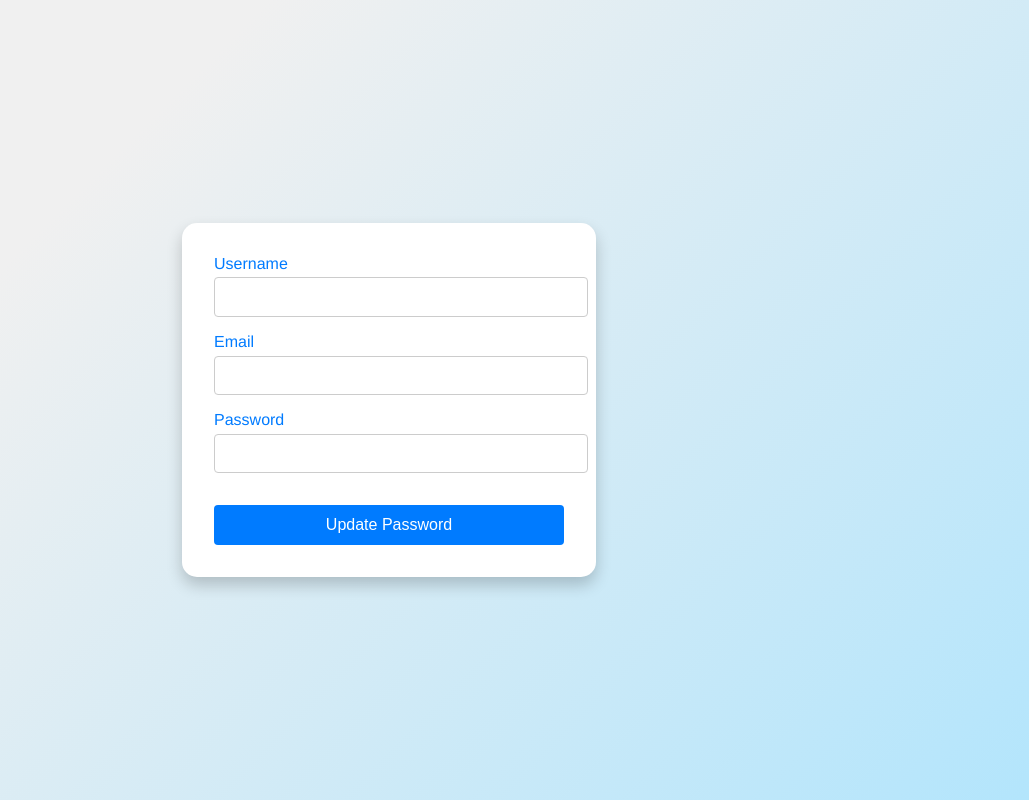
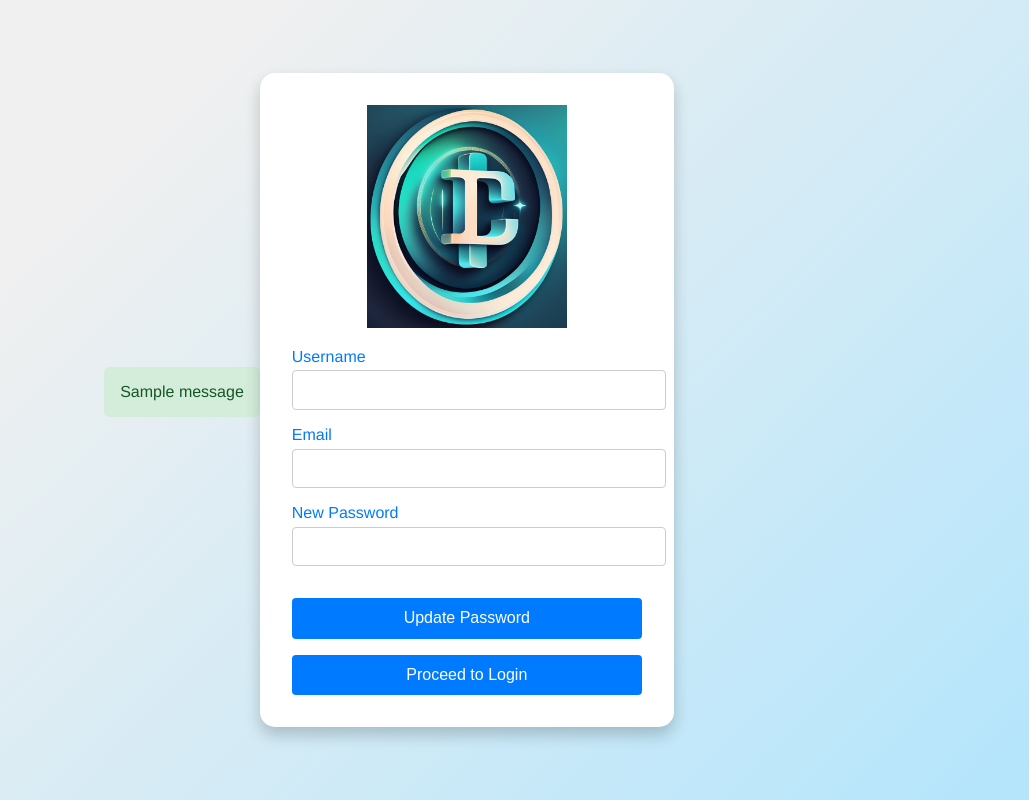
Before and after one commit to eugnes03/411-Final, a Flask app: page /update-password in a window 1280 px wide. Shown: the whole page, without its empty margins (251-1280 px from the left). Run offline with Flask 3, Linux system fonts and the light colour scheme; tables that the repository leaves empty hold one stand-in row (values such as "Sample post"); one stand-in notice (Sample message) is shown.

Commit message:
Add back to login button in update password and add logo to all pages

```diff
--- a/templates/create-account.html
+++ b/templates/create-account.html
@@ -20,6 +20,10 @@
     {% endwith %}
 
     <div class="login-container">
+        <div class="logo">
+            <img src="{{ url_for('static', filename='images/app-logo.JPG') }}" alt="loan Logo">
+        </div>
+
         <form action="/create-account" method="POST">
             <div class="every-input">
                 <label for="username">Username</label>
--- a/templates/update-password.html
+++ b/templates/update-password.html
@@ -6,7 +6,26 @@
     <link rel="stylesheet" href="{{ url_for('static', filename='styles.css') }}">
 </head>
 <body>
+    <!-- Display flash messages -->
+    {% with messages = get_flashed_messages(with_categories=true) %}
+    {% if messages %}
+    <div>
+        {% for category, message in messages %}
+        <div class="flash-message {{ category }}">
+            {{ message }}
+        </div>
+        {% endfor %}
+    </div>
+    {% endif %}
+    {% endwith %}
+
+
+
     <div class="login-container">
+        <div class="logo">
+            <img src="{{ url_for('static', filename='images/app-logo.JPG') }}" alt="loan Logo">
+        </div>
+
         <!-- Div for dynamic messages -->
         <div id="message-box"></div>
 
@@ -20,24 +39,14 @@
                 <input type="email" id="email" name="email" required>
             </div>
             <div class="every-input">
-                <label for="new-password">Password</label>
+                <label for="new-password">New Password</label>
                 <input type="password" id="password" name="password" required>
             </div>
             <button type="submit">Update Password</button>
         </form>
+        <button onclick="window.location.href='{{ url_for('routes.login') }}'">Proceed to Login</button>
+
     </div>
-
-    <script>
-        function validateForm() {
-            const password = document.getElementById('password').value;
-            const confirmPassword = document.getElementById('update-password').value;
-            const messageBox = document.getElementById('message-box');
-
-            messageBox.innerHTML = '';
-
-            // check password aganist db
-        }
-    </script>
 
 </body>
 </html>
```
